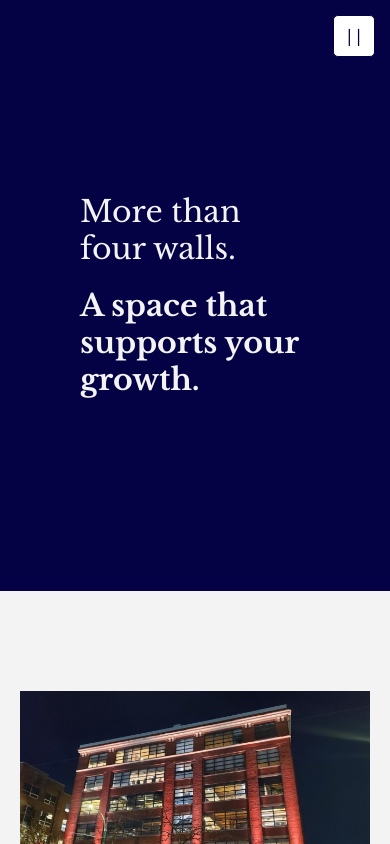
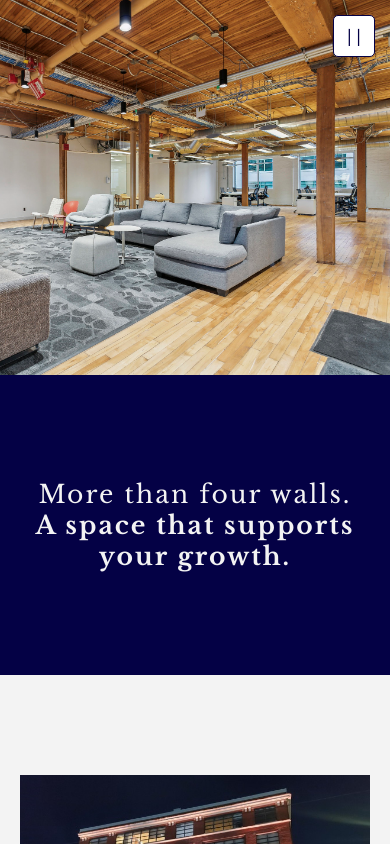
Before and after one commit to ewajsbaum/YAD, a React (Create React App) app: page /properties in a window 390 px wide. Shown: the top 844 px of the page. Built offline with nearby package versions, Linux system fonts and the light colour scheme.

Commit message:
updated properties hero

```diff
--- a/src/pages/Property.js
+++ b/src/pages/Property.js
@@ -13,10 +13,13 @@ export function Property() {
     return (
         <div>
             <div className="propertiesHero">
-                <div className="propertiesHeroText">
-                    <div>More than four walls. </div>
-                    <div className="propertiesHeroTextBold">A space that supports your growth.</div>
+                <div className="propertiesHeroTextPanel">
+                    <div className="propertiesHeroText">
+                        <div>More than four walls. </div>
+                        <div className="propertiesHeroTextBold">A space that supports your growth.</div>
+                    </div>
                 </div>
+                <div className="propertiesHeroSpacer" />
                 <div className="propertiesHeroImage" />
             </div>
             <div className="properties">
--- a/src/style/Navbar.css
+++ b/src/style/Navbar.css
@@ -13,7 +13,7 @@
     display: flex;
     align-items: center;
     justify-content: space-between;
-    z-index: 2;
+    z-index: 100;
     transition: 1s ease;
 
     @media screen and (max-width: 600px) {
--- a/src/style/Properties.css
+++ b/src/style/Properties.css
@@ -2,32 +2,82 @@
     display: flex;
     flex-direction: row;
     justify-content: space-between;
+    align-items: center;
     height: 90vh;
     width: 100%;
-    background-color: #040145;
     color: #F3F3F3;
 
     @media screen and (min-width: 1800px) {
-        height: 70vh;
+        height: 80vh;
     }
 
-    @media screen and (max-width: 600px) {
-        height: 70vh;
+
+    @media screen and (max-width: 1100px) {
+        height: 50vh;
+    }
+
+    @media screen and (max-width: 900px) {
+        height: 80vh;
+        flex-direction: column-reverse;
+        overflow: hidden;
+    }
+}
+
+.propertiesHeroTextPanel {
+    display: flex;
+    flex-direction: column;
+    justify-content: center;
+    align-items: center;
+    gap: 20px;
+    z-index: 3;
+    width: 50%;
+    height: 80%;
+    position: absolute;
+    border-right: 25px solid #F3F3F3;
+    border-top: 25px solid #F3F3F3;
+    background-color: #040145;
+    rotate: 45deg;
+    transform: skew(20deg, 20deg);
+    translate: -100px -80px;
+
+    @media screen and (min-width: 1800px) {
+        translate: -200px -60px;
+    }
+
+    @media screen and (max-width: 1500px) {
+        translate: -30px -70px;
+    }
+
+    @media screen and (max-width: 1000px) {
+        position: relative;
+        rotate: 0deg;
+        transform: skew(0deg, 0deg);
+        translate: 0px 0px;
+        border: none;
+        width: 100%;
+        max-width: 100%;
+        text-align: center;
+        padding: 0px 30px;
     }
 }
 
 .propertiesHeroText {
-    display: flex;
-    flex-direction: column;
-    justify-content: center;
-    align-items: flex-start;
-    width: 60%;
-    margin: 80px;
-    font-size: 40px;
-    gap: 20px;
+    rotate: -45deg;
+    transform: skew(-5deg, 0deg);
+    font-size: 25px;
+    letter-spacing: 2px;
+    translate: 0px 50px;
+    max-width: 100%;
 
-    @media screen and (max-width: 600px) {
-        font-size: 30px;
+    @media screen and (min-width: 1800px) {
+        font-size: 33px;
+        translate: 50px 0px;
+    }
+
+    @media screen and (max-width: 1000px) {
+        rotate: 0deg;
+        transform: skew(0deg, 0deg);
+        translate: 0px 0px;
     }
 }
 
@@ -36,22 +86,30 @@
 }
 
 .propertiesHeroImage {
-    background-image: url('../images/properties.jpg');
+    background-image: url('../images/trial.jpg');
     background-repeat: no-repeat;
     background-size: cover;
     background-position: right;
     height: 100%;
     min-height: 40px;
-    width: 40%;
+    width: 100%;
     min-width: 40px;
+}
 
-    @media screen and (max-width: 600px) {
+.propertiesHeroSpacer {
+    width: 25%;
+    height: 100%;
+    background-color: #040145;
+
+    @media screen and (max-width: 1000px) {
         display: none;
     }
 }
 
 .properties {
     background-color: #F3F3F3;
+    position: relative;
+    z-index: 10;
     display: grid;
     grid-template-columns: 1fr 1fr;
     padding: 100px 170px;
```
Also changed, not shown: src/images/trial.jpg (added).
